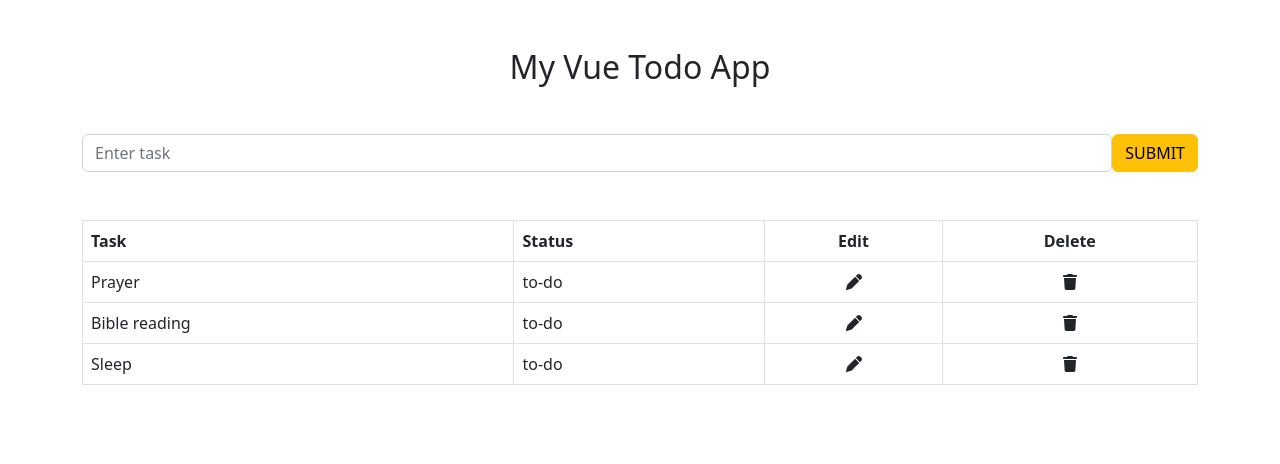
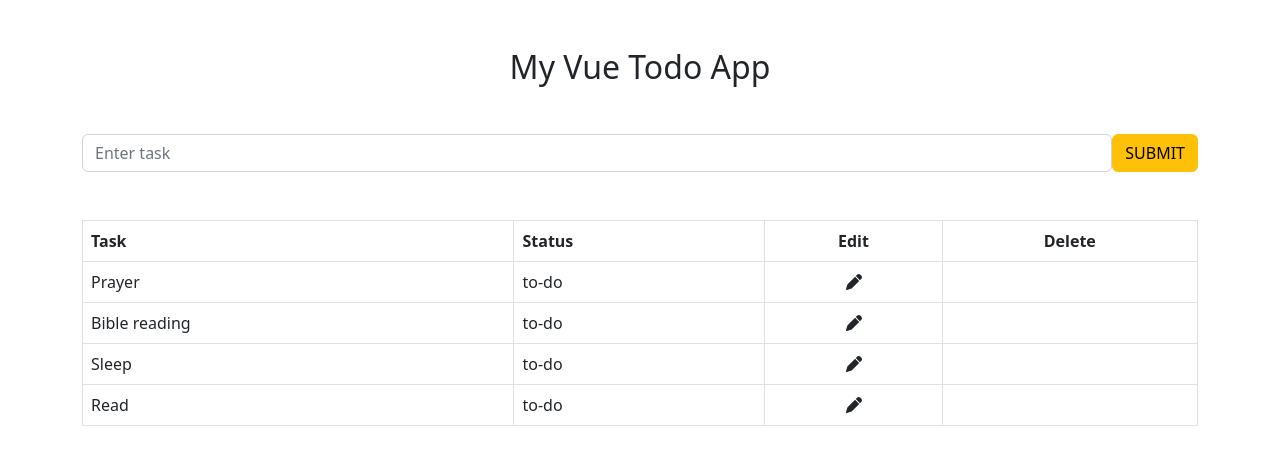
Before and after one commit to EmmanuelOdedele/todoappvuecli, a Vue app: page / in a window 1280 px wide. Shown: the top 464 px of the page. Built offline with nearby package versions, Linux system fonts and the light colour scheme.

Commit message:
checking vs commit

```diff
--- a/src/components/TodoApp.vue
+++ b/src/components/TodoApp.vue
@@ -28,9 +28,7 @@
             </div>
           </td>
           <td>
-            <div class="text-center">
-              <span class="fa fa-trash"></span>
-            </div>
+            <div class="text-center"></div>
           </td>
         </tr>
       </tbody>
@@ -60,6 +58,10 @@ export default {
           name: "Sleep",
           status: "to-do",
         },
+        {
+          name: "Read",
+          status: "to-do",
+        },
       ],
     };
   },
```
